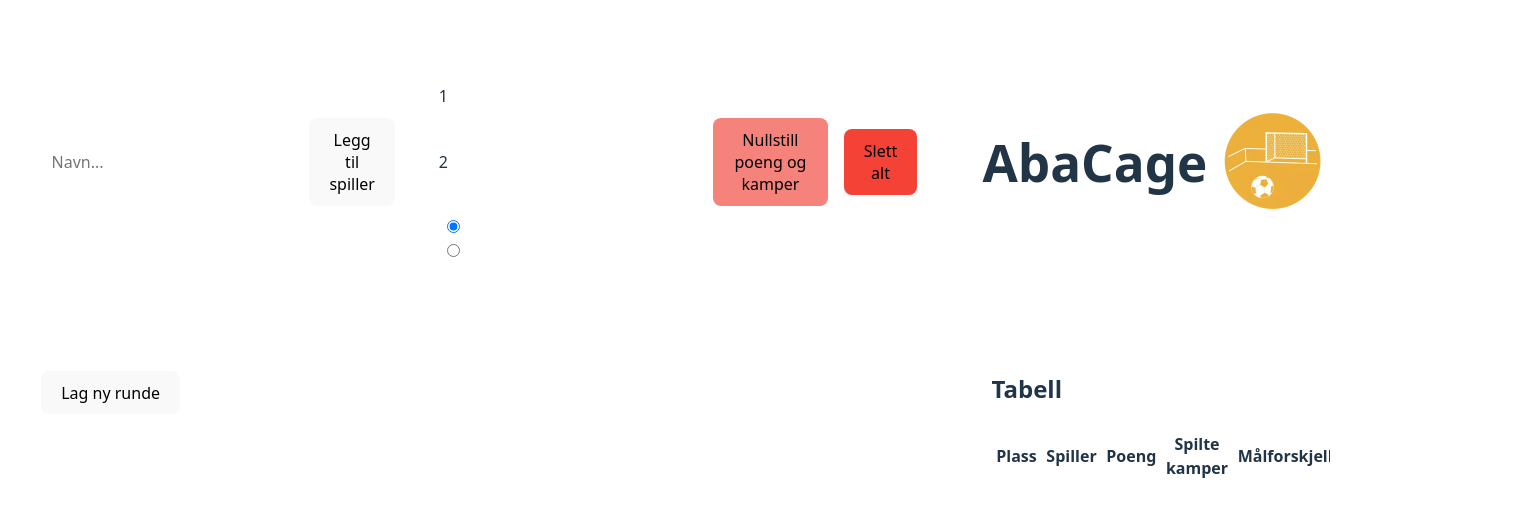
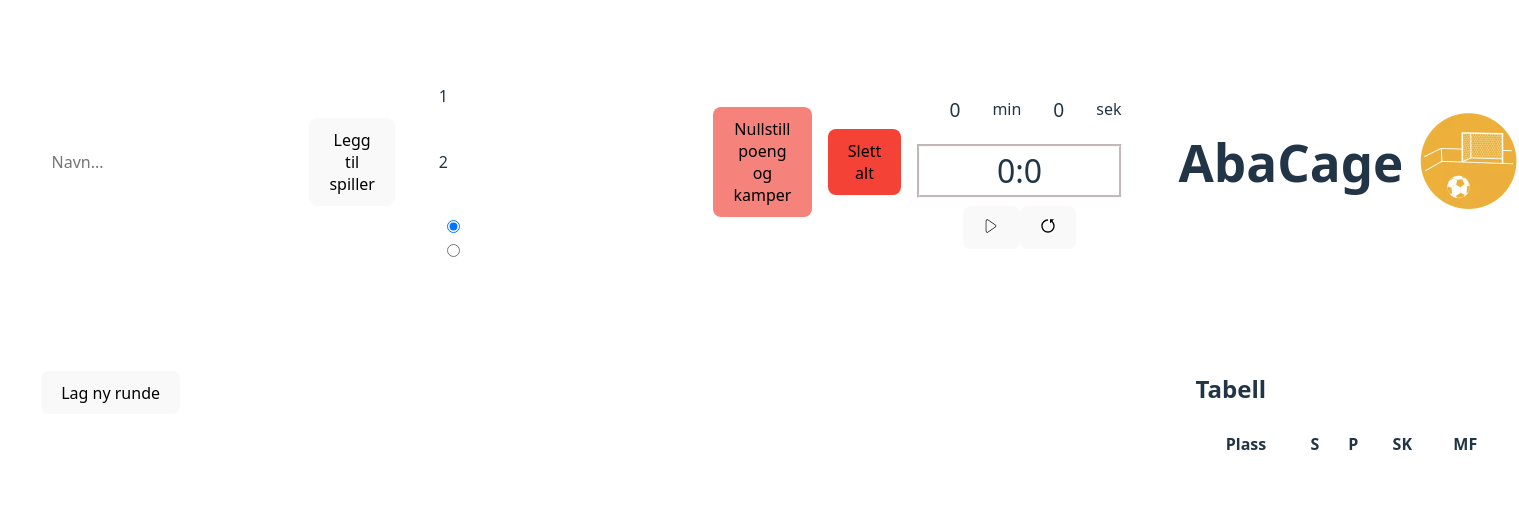
Before and after one commit to overmannen/abaCage, a React (Vite) app: page / in a window 1280 px wide. Shown: the top 516 px of the page, 1519 px wide, since content can reach past the window. Built offline with nearby package versions, Linux system fonts and the light colour scheme.

Commit message:
Add timer

```diff
--- a/package.json
+++ b/package.json
@@ -11,7 +11,8 @@
   },
   "dependencies": {
     "react": "^19.1.1",
-    "react-dom": "^19.1.1"
+    "react-dom": "^19.1.1",
+    "react-icons": "^5.5.0"
   },
   "devDependencies": {
     "@eslint/js": "^9.35.0",
--- a/src/App.tsx
+++ b/src/App.tsx
@@ -3,6 +3,7 @@ import { Table } from "./components/Table";
 import { Logo } from "./components/Logo";
 import { createRound } from "./modules/roundGenerator";
 import { useLocalStorage } from "./modules/localStorageLogic";
+import { Timer } from "./components/Timer";
 
 export type PlayerType = {
   name: string;
@@ -286,6 +287,7 @@ function App() {
         <button onClick={resetAllData} style={{ backgroundColor: "#f44336" }}>
           Slett alt
         </button>
+        <Timer />
       </div>
 
       <Logo />
--- a/src/components/Table.tsx
+++ b/src/components/Table.tsx
@@ -17,10 +17,10 @@ export const Table = ({ players, removePlayer }: TableProps) => {
         <thead>
           <tr>
             <th>Plass</th>
-            <th>Spiller</th>
-            <th>Poeng</th>
-            <th>Spilte kamper</th>
-            <th>Målforskjell</th>
+            <th>S</th>
+            <th>P</th>
+            <th>SK</th>
+            <th>MF</th>
             <th>{""}</th>
           </tr>
         </thead>
--- /dev/null
+++ b/src/components/Timer.tsx
@@ -0,0 +1,98 @@
+import { useEffect, useMemo, useRef, useState, type ChangeEvent } from "react";
+import doneSound from "../assets/done.mp3";
+import { CiPlay1, CiPause1 } from "react-icons/ci";
+import { RiResetLeftFill } from "react-icons/ri";
+
+export const Timer = () => {
+  const [time, setTime] = useState(1000);
+  const [isRunning, setIsRunning] = useState(false);
+  const soundRef = useRef(new Audio(doneSound));
+  const [isDone, setIsDone] = useState(false);
+  const [seconds, setSeconds] = useState(0);
+  const [minutes, setMinutes] = useState(0);
+
+  useEffect(() => {
+    if (!isRunning || time <= 0) return;
+
+    const intervalId = setInterval(() => {
+      setTime((prevTime) => {
+        const newTime = prevTime - 100;
+        if (newTime <= 0) setIsDone(true);
+        return newTime <= 0 ? 0 : newTime;
+      });
+    }, 100);
+
+    return () => clearInterval(intervalId);
+  }, [isRunning, time]);
+
+  useEffect(() => {
+    if (isDone) {
+      soundRef.current.play();
+      setIsDone(false);
+    }
+  }, [isDone]);
+
+  const editTimer = () => {
+    setIsRunning(!isRunning);
+    setIsDone(false);
+  };
+
+  const handleMinutesChange = (e: ChangeEvent<HTMLInputElement>) => {
+    const minutes = Number(e.target.value);
+    setMinutes(minutes);
+  };
+  const handleSecondsChange = (e: ChangeEvent<HTMLInputElement>) => {
+    const seconds = Number(e.target.value);
+    setSeconds(seconds);
+  };
+
+  useEffect(() => {
+    setIsRunning(false);
+    const minToSec = minutes * 60;
+    const totalSec = minToSec + seconds;
+    const miliSec = totalSec * 1000;
+    setTime(miliSec);
+  }, [seconds, minutes]);
+
+  const updateTimer = useMemo(() => {
+    const min = Math.floor(time / 1000 / 60);
+    const sec = (time % 60000) / 1000;
+    return `${min}:${sec}`;
+  }, [time]);
+
+  const resetTimer = () => {
+    setIsRunning(false);
+    const minToSec = minutes * 60;
+    const totalSec = minToSec + seconds;
+    const miliSec = totalSec * 1000;
+    setTime(miliSec);
+  };
+
+  return (
+    <div className="timer">
+      <div className="timer-inputs">
+        <input
+          type="text"
+          id="min"
+          value={minutes}
+          onChange={handleMinutesChange}
+        />
+        <p className="timer-text">min</p>
+        <input type="text" value={seconds} onChange={handleSecondsChange} />
+        <p className="timer-text">sek</p>
+      </div>
+
+      <div className="time-container">
+        <p className="time">{updateTimer}</p>
+      </div>
+      <div className="timer-buttons">
+        <button onClick={editTimer}>
+          {isRunning ? <CiPause1 /> : <CiPlay1 />}
+        </button>
+        <button onClick={resetTimer}>
+          <RiResetLeftFill />
+        </button>
+      </div>
+    </div>
+  );
+};
--- a/src/index.css
+++ b/src/index.css
@@ -392,3 +392,44 @@ li {
   display: flex;
   gap: 1rem;
 }
+
+
+.timer-buttons {
+  display: flex;
+  justify-content: center;
+  margin-top: 0.5rem;
+}
+
+.timer-inputs {
+  display: flex;
+  justify-content: center;
+}
+
+.settings-container .timer-inputs input {
+  width: 3ch;
+  padding: 4px;
+  margin: 1rem;
+  text-align: center;
+  font-size: 1.2rem;
+}
+
+.time-container {
+  display: flex;
+  justify-content: center;
+  align-items: center;
+  margin: 0rem;
+  border: rgba(255, 244, 244, 0.761);
+  border-style: groove;
+}
+
+
+.time {
+  font-weight: 400;
+  font-size: 2rem;
+  margin: 0rem;
+}
+
+.timer-text {
+  display: flex;
+  align-items: center;
+}
```
Also changed, not shown: 2 other files (tests, documents, lock files or other folders).
